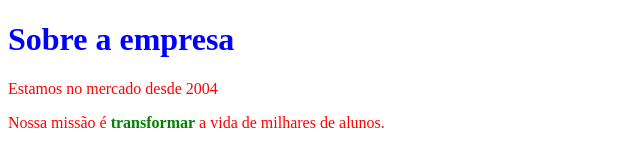
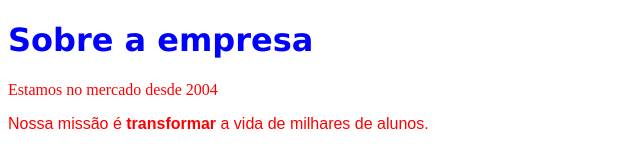
Before and after one commit to raphabarreto/workshop-html5-css3-bem, a plain HTML site: page estrutura-basica/empresa.html in a window 1280 px wide. Shown: the whole page, without its empty margins (0-640 px from the left). Drawn offline with Linux system fonts and the light colour scheme.

Commit message:
Seletores de tipo, classe e ID

```diff
--- a/estrutura-basica/css/estilos.css
+++ b/estrutura-basica/css/estilos.css
@@ -1,11 +1,15 @@
 h1 {
+	font-family: Verdana;
+}
+
+#titulo {
 	color: blue;
 }
 
-p {
+.destaque {
 	color: red;
 }
 
-strong {
-	color: green;
+p.missao {
+	font-family: Arial;
 }
--- a/estrutura-basica/empresa.html
+++ b/estrutura-basica/empresa.html
@@ -7,10 +7,10 @@
 	<link rel="stylesheet" href="css/estilos.css">
 </head>
 <body>
-	<h1>Sobre a empresa</h1>
+	<h1 id="titulo">Sobre a empresa</h1>
 
-	<p>Estamos no mercado desde 2004</p>
+	<p class="destaque">Estamos no mercado desde 2004</p>
 
-	<p>Nossa missão é <strong>transformar</strong> a vida de milhares de alunos.</p>
+	<p class="missao destaque">Nossa missão é <strong>transformar</strong> a vida de milhares de alunos.</p>
 </body>
 </html>
```
